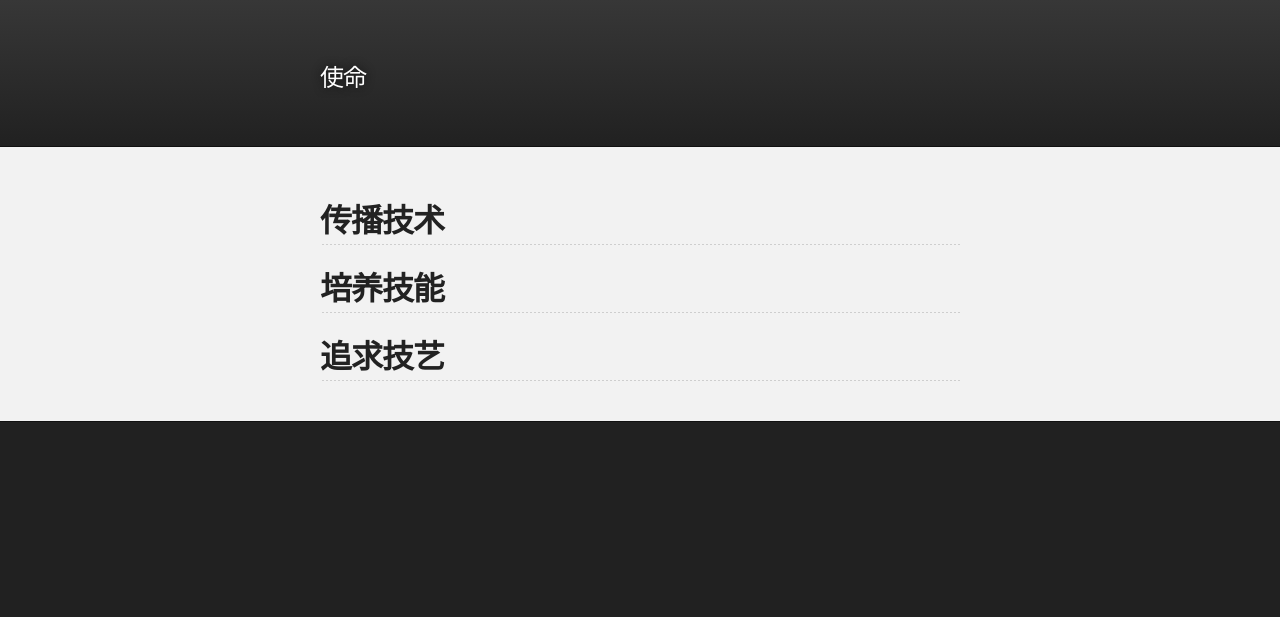
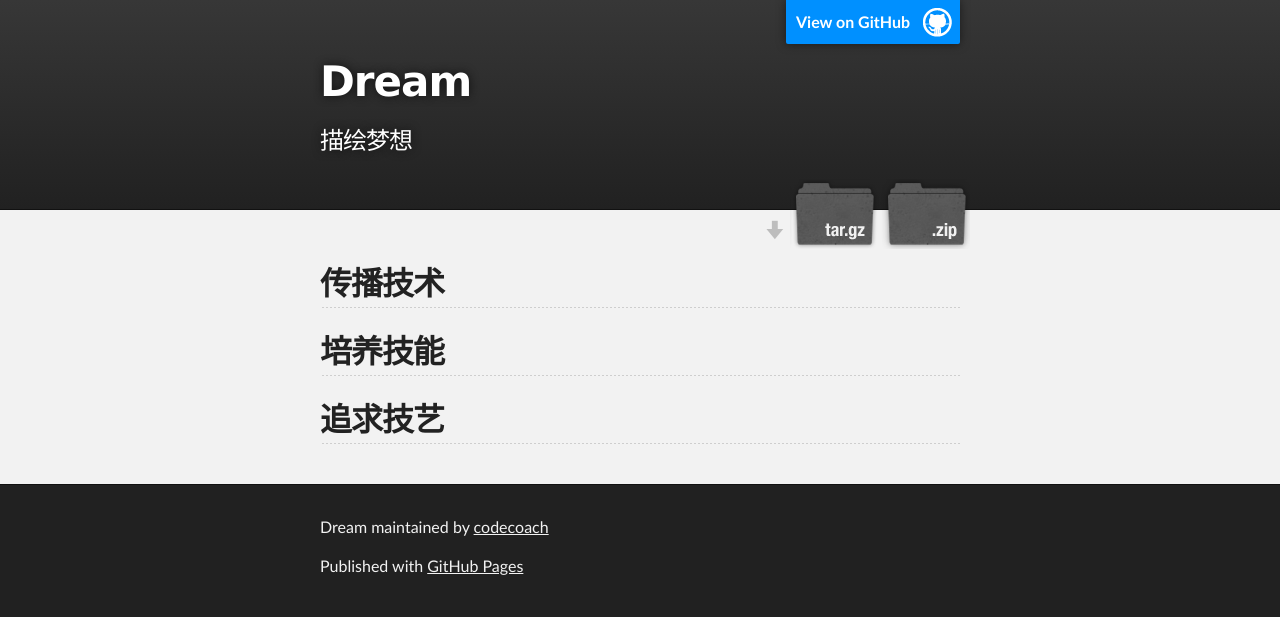
Before and after one commit to codecoach/codecoach.cn, a plain HTML site: page index.html in a window 1280 px wide. Drawn offline with Linux system fonts and the light colour scheme.

Commit message:
Create gh-pages branch via GitHub

```diff
--- a/index.html
+++ b/index.html
@@ -4,7 +4,7 @@
   <head>
     <meta charset='utf-8' />
     <meta http-equiv="X-UA-Compatible" content="chrome=1" />
-    <meta name="description" content="Dream : 使命" />
+    <meta name="description" content="Dream : 描绘梦想" />
 
     <link rel="stylesheet" type="text/css" media="screen" href="stylesheets/stylesheet.css">
 
@@ -16,9 +16,15 @@
     <!-- HEADER -->
     <div id="header_wrap" class="outer">
         <header class="inner">
+          <a id="forkme_banner" href="https://github.com/codecoach/codecoach.cn">View on GitHub</a>
 
-          <h2 id="project_tagline">使命</h2>
+          <h1 id="project_title">Dream</h1>
+          <h2 id="project_tagline">描绘梦想</h2>
 
+            <section id="downloads">
+              <a class="zip_download_link" href="https://github.com/codecoach/codecoach.cn/zipball/master">Download this project as a .zip file</a>
+              <a class="tar_download_link" href="https://github.com/codecoach/codecoach.cn/tarball/master">Download this project as a tar.gz file</a>
+            </section>
         </header>
     </div>
 
@@ -36,6 +42,15 @@
       </section>
     </div>
 
+    <!-- FOOTER  -->
+    <div id="footer_wrap" class="outer">
+      <footer class="inner">
+        <p class="copyright">Dream maintained by <a href="https://github.com/codecoach">codecoach</a></p>
+        <p>Published with <a href="http://pages.github.com">GitHub Pages</a></p>
+      </footer>
+    </div>
+
+
 
   </body>
 </html>
```
